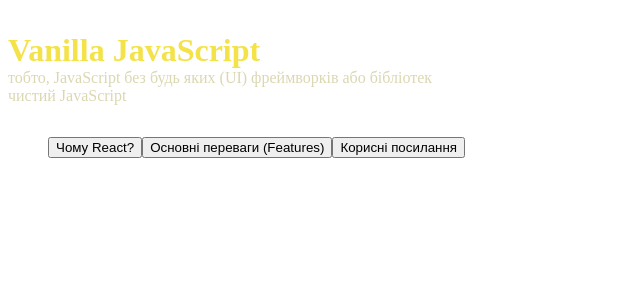
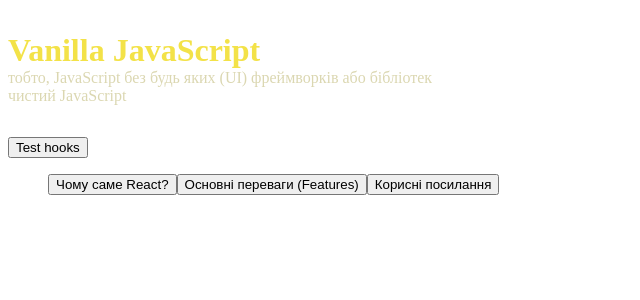
Before and after one commit to lehetavasylyna/LinguaLift, a React app in the folder frontend/: page / in a window 1280 px wide. Shown: the top 300 px of the page, without its empty margins (0-640 px from the left). Built offline with nearby package versions, Linux system fonts and the light colour scheme.

Commit message:
Testing pre-commit

```diff
--- a/frontend/src/App.jsx
+++ b/frontend/src/App.jsx
@@ -10,9 +10,10 @@
         <div data-testid="app">
             <Header />
             <div id="tabs">
+                <button>Test hooks</button>
                 <menu>
                     <button id="btn-why-react" className="active">
-                        Чому React?
+                        Чому саме React?
                     </button>
                     <button id="btn-core-features">Основні переваги (Features)</button>
                     <button id="btn-resources">Корисні посилання</button>
```
